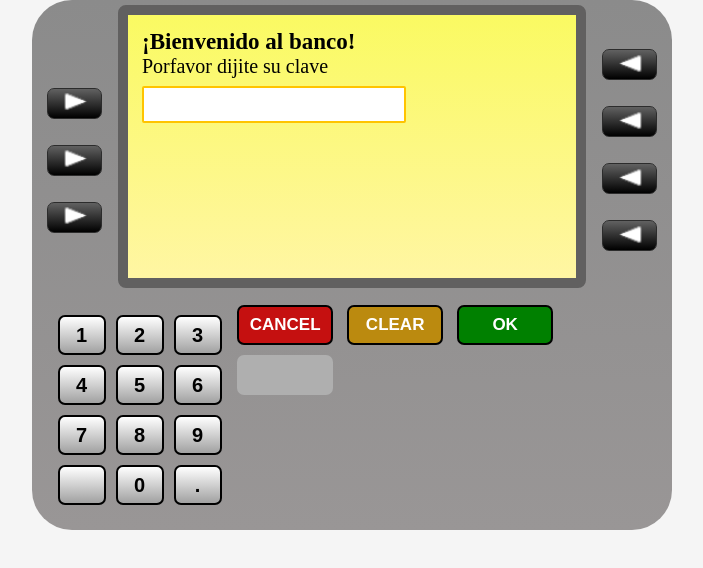
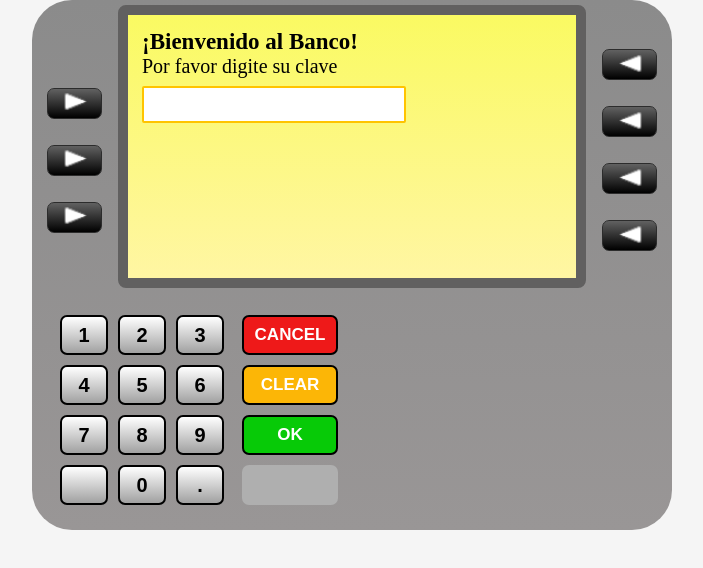
Before and after one commit to SaulFernand0/Proyecto_Cajero, a plain HTML site: page index.html in a window 1280 px wide. Shown: the whole page, without its empty margins (288-991 px from the left). Drawn offline with Linux system fonts and the light colour scheme.

Commit message:
actualizacion 1

```diff
--- a/CSS/estilos.css
+++ b/CSS/estilos.css
@@ -122,20 +122,26 @@ body{
 }
 
 #cancel{
-    background-color: rgb(197, 16, 16);
+    background-color: rgb(238, 25, 25);
     color: white;
 }
 #clear{
-    background-color: rgb(187, 138, 15);
+    background-color: rgb(252, 182, 6);
     color: white;
 }
 #ok{
-    background-color: green;
+    background-color: rgb(7, 202, 7);
     color: white;
 }
 #void{
     border: none;
     background-color: rgb(175, 175, 175);
+}
+
+.opciones{
+    display: flex;
+    flex-direction: column;
+    justify-content: center;
 }
 
 /*
--- a/index.html
+++ b/index.html
@@ -17,8 +17,8 @@
             </div>
 
             <div id="pantalla">
-                <p id="titulo">¡Bienvenido al banco!</p>
-                Porfavor dijite su clave
+                <p id="titulo">¡Bienvenido al Banco!</p>
+                Por favor digite su clave
                 <input id="password" type="password" maxlength=6>
             </div>
 
@@ -45,12 +45,12 @@
                 <button id="n11" class="boton_numero">0</button>
                 <button id="n12" class="boton_numero">.</button>
             </div>
-                <article id="opciones">
+                <div class="opciones">
                     <button id="cancel" class="boton_opcion">CANCEL</button>
                     <button id="clear" class="boton_opcion">CLEAR</button>
                     <button id="ok" class="boton_opcion">OK</button>
                     <button id="void" class="boton_opcion"></button>
-                </article>
+                </div>
 
             <section>
                 <div class="cajita"></div>
```
